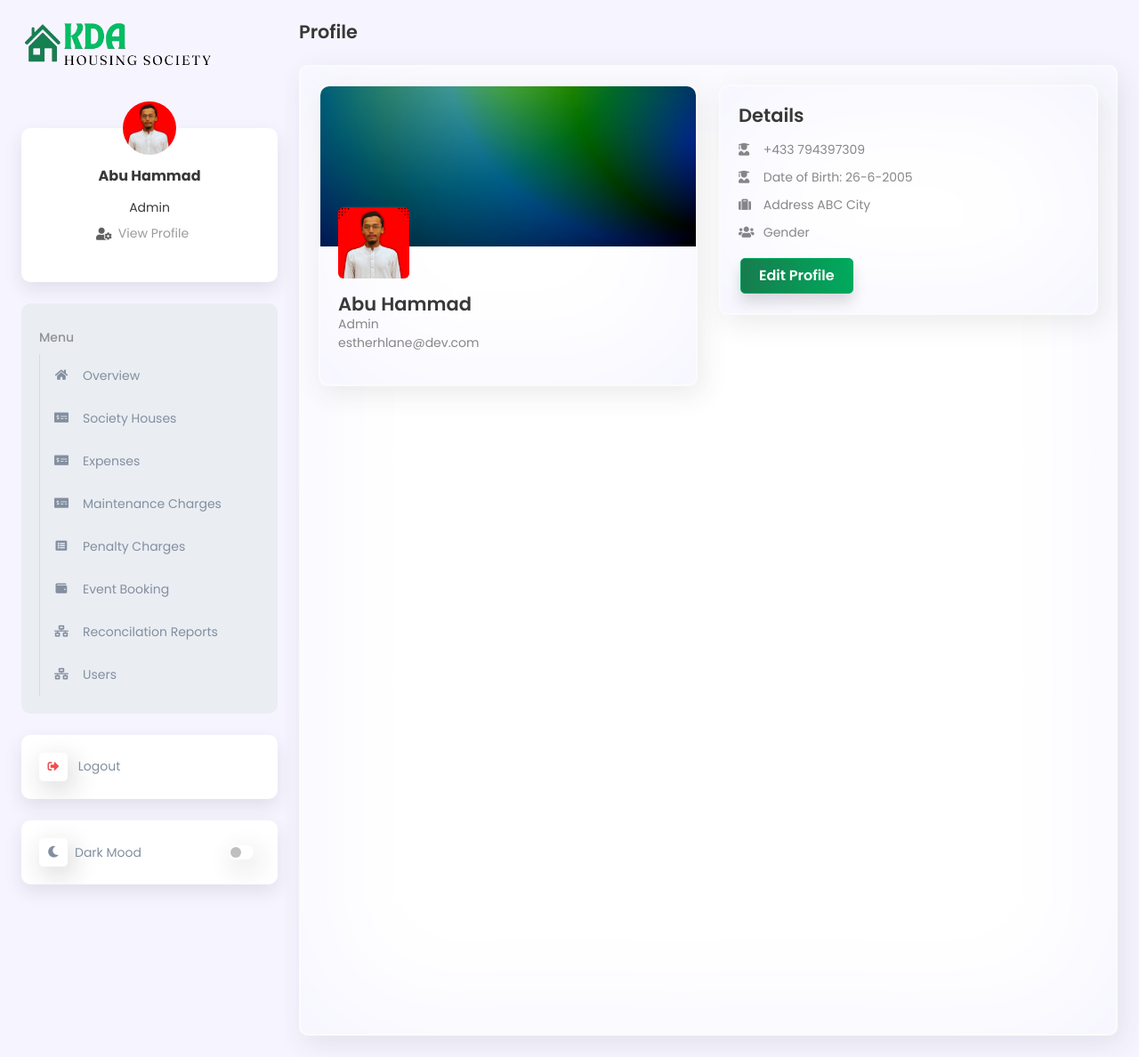
After one commit to abu-hammad07/finance-portal, a PHP site: page /finance-portal/profile.php in a window 1280 px wide. The commit adds this page. Shown: the whole page at 89% size. Run offline with PHP 8.4, Linux system fonts and the light colour scheme; a user stored in the database is signed in; data comes from the database, SQL or seed files in the repository.

Commit message:
Profile Changes

```diff
--- a/includes/sidebar.php
+++ b/includes/sidebar.php
@@ -8,13 +8,19 @@ LEFT JOIN role ON role.role_id = users.role_id
 WHERE users.user_id = '{$_SESSION['UID']}'");
 
 $row = mysqli_fetch_assoc($select);
+if($row['image']==''){
+    $row['image']="./assets/images/user-default.png";
+}else{
+    $row['image']="./media/images/".$row['image'];
+}
 ?>
 
 <div class="d2c_sidebar offcanvas-lg offcanvas-start p-4 pe-lg-2" tabindex="-1" id="d2c_sidebar">
     <div class="d-flex flex-column">
         <!-- Logo -->
         <a href="./index.php" class="mb-5 brand-icon">
-            <img class="navbar-brand" src="./assets/images/logo/logo.png" alt="logo">
+            <img class="navbar-brand" src="./assets/images/logo/KDA.png" alt="logo">
+
         </a>
         <!-- End:Logo -->
 
@@ -22,7 +28,7 @@ $row = mysqli_fetch_assoc($select);
         <div class="card d2c_profile_card text-center mb-4">
             <!-- Profile Image -->
             <a href="./pages/elements/profile.html">
-                <img class="rounded-circle d2c_profile_image position-absolute top-0 start-50 translate-middle mb-2" src="./media/images/<?= $row['image']; ?>" alt="d2c Profile Image">
+                <img class="rounded-circle d2c_profile_image position-absolute top-0 start-50 translate-middle mb-2" src="<?= $row['image']; ?>" alt="d2c Profile Image">
             </a>
             <!-- End:Profile Image-->
 
@@ -32,7 +38,7 @@ $row = mysqli_fetch_assoc($select);
                 <ul class="list-inline">
                     <!-- Profile -->
                     <li class="list-inline-item position-relative me-3">
-                        <a class="dropdown-item d-flex align-items-center py-2" href="./pages/elements/profile.html">
+                        <a class="dropdown-item d-flex align-items-center py-2" href="./profile.php">
                             <i class="fas fa-user-cog"></i>
                             <p class="mb-0">&nbsp View Profile</p>
 
--- /dev/null
+++ b/profile.php
@@ -0,0 +1,211 @@
+<?php
+session_start();
+include_once ("includes/config.php");
+
+if (!isset($_SESSION['login']) || $_SESSION['login'] !== true || $_SESSION['role'] !== 'Admin') {
+    // Redirect to login page
+    header('location: login');
+}
+$select = mysqli_query($conn, "SELECT users_detail.image, users_detail.full_name, role.name as role FROM `users`
+LEFT JOIN users_detail ON users_detail.users_detail_id = users.users_detail_id
+LEFT JOIN role ON role.role_id = users.role_id
+WHERE users.user_id = '{$_SESSION['UID']}'");
+
+$row = mysqli_fetch_assoc($select);
+if ($row['image'] == '') {
+    $row['image'] = "./assets/images/user-default.png";
+} else {
+    $row['image'] = "./media/images/" . $row['image'];
+}
+?>
+<!DOCTYPE html>
+<html lang="en">
+
+<head>
+    <meta charset="UTF-8">
+    <meta http-equiv="X-UA-Compatible" content="IE=edge">
+    <meta name="viewport" content="width=device-width, initial-scale=1.0">
+    <link rel="icon" href="assets/images/logo/logo-sm.png" type="image/gif" sizes="16x16">
+    <title>User Profile</title>
+    <meta name="og:description"
+        content="FinDeshY is a free financial Bootstrap dashboard template to manage your financial data easily. This free financial dashboard uses Bootstrap to provide a responsive and user-friendly interface. Whether you're a small business owner seeking insights into your company's financial health or an individual looking to simplify your personal finances, this free Bootstrap dashboard template has you covered.">
+    <meta name="robots" content="index, follow">
+    <meta name="og:title" property="og:title" content="FinDeshY - Free Financial Bootstrap Dashboard Template">
+    <meta property="og:image"
+        content="https://www.designtocodes.com/wp-content/uploads/2023/10/FinDeshY-Professional-Financial-Bootstrap-Dashboard-Template.jpg">
+    <!-- bootstrap css link -->
+    <link rel="stylesheet" href="lib/bootstrap_5/bootstrap.min.css">
+    <!-- Font Awesome CDN -->
+    <link rel="stylesheet" href="lib/fontawesome/css/all.min.css">
+    <!-- main css -->
+    <link rel="stylesheet" href="assets/css/global.css">
+    <link rel="stylesheet" href="assets/css/style.css">
+    <!-- responsive css -->
+    <link rel="stylesheet" href="assets/css/responsive.css">
+</head>
+
+<body class="d2c_theme_light">
+
+    <!-- Preloader Start -->
+    <div class="preloader">
+        <img src="assets/images/logo/logo.png" alt="DesignToCodes">
+    </div>
+    <!-- Preloader End -->
+
+    <div class="d2c_wrapper">
+
+        <!-- Main sidebar -->
+        <?php include ("includes/sidebar.php"); ?>
+        <!-- End:Sidebar -->
+
+        <!-- Main Body-->
+        <div class="d2c_main p-4 ps-lg-3">
+
+            <!-- Title -->
+            <h4 class="mb-4">Profile</h4>
+            <!-- End:Title -->
+
+            <div class="card h-auto">
+                <div class="card-body d2c_user_profile_card">
+                    <div class="row">
+                        <div class="col-xxl-3">
+                            <div class="row">
+                                <div class="col-lg-6 col-xxl-12">
+                                    <div class="card mb-4">
+                                        <img src="assets/images/profile_info_bg.jpg" class="w-100 d2c_user_bg"
+                                            alt="profile info bg">
+                                        <div class="card-body d2c_user_info ">
+                                            <img src="<?php echo $row['image'] ?>"
+                                                class="d2c_user_profile_img mb-3 rounded" alt="User image">
+                                            <h5 class="mb-0 d2c_user_title"><?php echo $row['full_name'] ?></h5>
+                                            <p class="mb-0">Admin</p>
+                                            <p>estherhlane@dev.com</p>
+                                        </div>
+                                    </div>
+                                </div>
+                                <div class="col-lg-6 col-xxl-12">
+                                    <div class="card mb-4">
+                                        <div class="card-body d2c_info_details">
+                                            <!-- user details -->
+                                            <h5 class="mb-3 d2c_user_title">Details</h5>
+                                            <p>
+                                                <i class="fas fa-user-graduate"></i>
+                                                +433 794397309
+                                            </p>
+                                            <p>
+                                                <i class="fas fa-user-graduate"></i>
+                                                Date of Birth: 26-6-2005
+                                            </p>
+                                            <p>
+                                                <i class="fas fa-suitcase"></i>
+                                                Address ABC City
+                                            </p>
+                                            <p>
+                                                <i class="fas fa-users"></i>
+                                                Gender
+                                            </p>
+
+                                            <div class="mt-3">
+                                                <button id="edit_btn" class="btn btn-primary">Edit Profile</button>
+                                            </div>
+
+
+                                        </div>
+                                    </div>
+                                </div>
+                            </div>
+                        </div>
+                        <div class="col-xl" id="editForm" style="visibility: hidden;">
+                            <form action="" method="POST" id="add_user_form" enctype="multipart/form-data">
+                                <div class="card h-auto">
+                                    <div class="card-body">
+                                        <h3 class="card-header">Information</h3>
+                                        <hr class="my-4">
+                                        <div class="row g-3">
+                                            <div class="col-md-6">
+                                                <label class="form-label">Full Name</label>
+                                                <input type="text" class="form-control" id="full_name" name="full_name"
+                                                    placeholder="Enter Full Name">
+                                                <span class="text-danger" id="full_name_error"></span>
+                                            </div>
+                                            <div class="col-md-6">
+                                                <label class="form-label">Phone Number</label>
+                                                <input type="text" class="form-control" id="phone" name="phone"
+                                                    placeholder="Enter Phone Number">
+                                                <span class="text-danger" id="phone_error"></span>
+                                            </div>
+                                            <div class="col-md-6">
+                                                <label class="form-label">Date Of Birth</label>
+                                                <input type="date" class="form-control" id="date_of_birth"
+                                                    name="date_of_birth" placeholder="Enter Date Of Birth">
+                                                <span class="text-danger" id="date_of_birth_error"></span>
+                                            </div>
+                                            <div class="col-md-6">
+                                                <label class="form-label">Gender</label>
+                                                <div class="input-group">
+                                                    <select id="gender" name="gender" class="form-select form-control">
+                                                        <option value="">-----</option>
+                                                        <option value="Male">Male</option>
+                                                        <option value="Female">Female</option>
+                                                    </select>
+                                                </div>
+                                                <span class="text-danger" id="gender_error"></span>
+                                            </div>
+                                            <div class="col-md-6">
+                                                <label class="form-label">Address</label>
+                                                <input type="text" class="form-control" id="address" name="address"
+                                                    placeholder="Enter Address">
+                                                <span class="text-danger" id="address_error"></span>
+                                            </div>
+
+                                        </div>
+                                    </div>
+                                </div>
+                                <!-- Login -->
+                                <div class="card h-auto mt-4">
+                                    <div class="card-body">
+                                        <h3 class="card-header">Update Profile Picture</h3>
+                                        <hr class="my-4">
+                                        <div class="row g-3">
+                                            <div class="col-md-6">
+                                                <label class="form-label">Image</label>
+                                                <input type="file" class="form-control" id="image" name="image">
+                                            </div>
+                                        </div>
+                                    </div>
+                                </div>
+                                <!-- submit btn -->
+                                <div class="mt-3">
+                                    <button type="submit" id="submit_btn" class="btn btn-primary">Update</button>
+                                </div>
+                            </form>
+                        </div>
+
+                    </div>
+                </div>
+            </div>
+        </div>
+        <!-- End:Main Body -->
+    </div>
+
+    <!-- Offcanvas Toggler -->
+    <button class="d2c_offcanvas_toggle position-fixed top-50 start-0 translate-middle-y d-block d-lg-none"
+        type="button" data-bs-toggle="offcanvas" data-bs-target="#d2c_sidebar">
+        <i class="far fa-hand-point-right"></i>
+    </button>
+    <!-- End:Offcanvas Toggler -->
+
+    <!-- Initial  Javascript -->
+    <script src="lib/jQuery/jquery-3.5.1.min.js"></script>
+    <script src="lib/bootstrap_5/bootstrap.bundle.min.js"></script>
+
+    <!-- custom js -->
+    <script src="assets/js/main.js"></script>
+    <script>
+        document.getElementById("edit_btn").addEventListener('click', () => {
+            document.getElementById('editForm').style.visibility="visible";
+        });
+    </script>
+</body>
+
+</html>
```
Also changed, not shown: addExpense.php (+9 -0 lines), addHouse.php (+9 -0 lines), addMaintenanceCharges.php (+9 -0 lines), expense.php (+9 -0 lines), houses.php (+10 -1 lines), maintenanceCharges.php (+9 -0 lines), assets/images/logo/KDA.png (added), assets/images/user-default.png (added).
